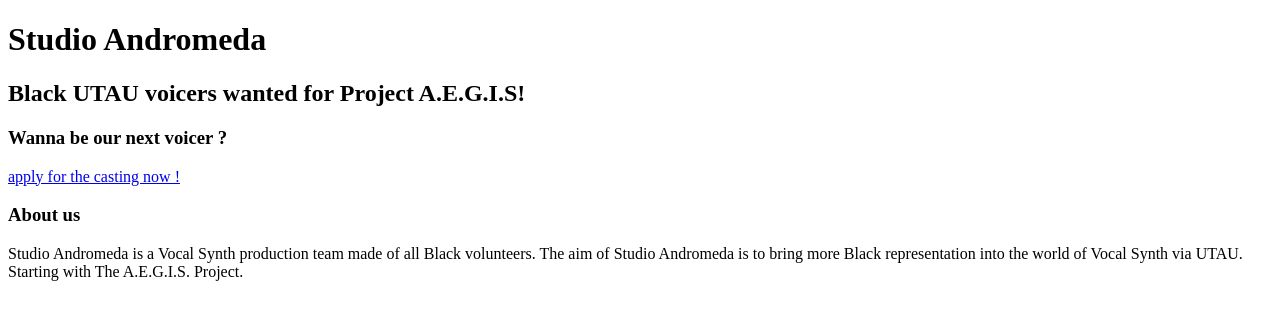
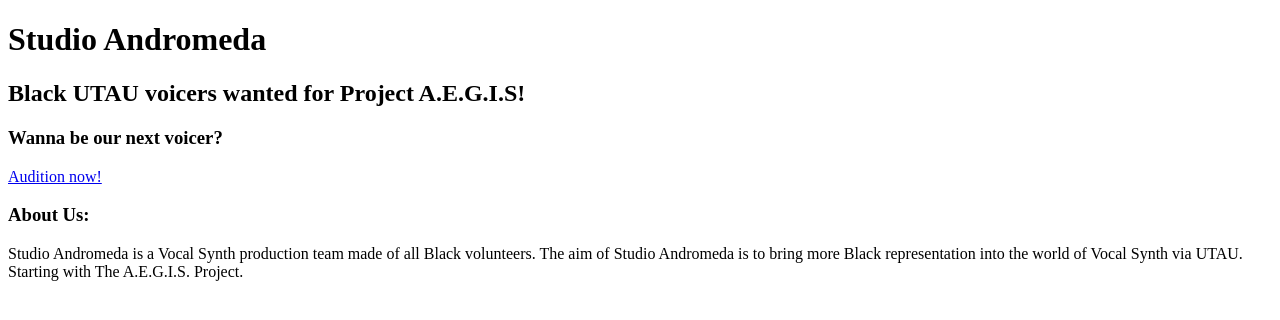
Before and after one commit to Studio-Andromeda/Studio-Andromeda.github.io, a React (Vite) app: page / in a window 1280 px wide. Shown: the top 320 px of the page. Built offline with nearby package versions, Linux system fonts and the light colour scheme.

Commit message:
testing out committing from visual studio code!

```diff
--- a/src/App.jsx
+++ b/src/App.jsx
@@ -6,11 +6,11 @@
          <h1>Studio Andromeda</h1>
          <h2>Black UTAU voicers wanted for Project A.E.G.I.S!</h2>
 
-         <h3>Wanna be our next voicer ?</h3>
+         <h3>Wanna be our next voicer?</h3>
          <a href="https://www.castingcall.club/projects/test-f15e063b-2460-41b9-8745-4c5eb82f4e11">
-         apply for the casting now !</a>
+         Audition now!</a>
 
-          <h3>About us</h3>
+          <h3>About Us:</h3>
           <p>
           Studio Andromeda is a Vocal Synth production team made of all Black volunteers.
           The aim of Studio Andromeda is to bring more Black representation into the world
```
